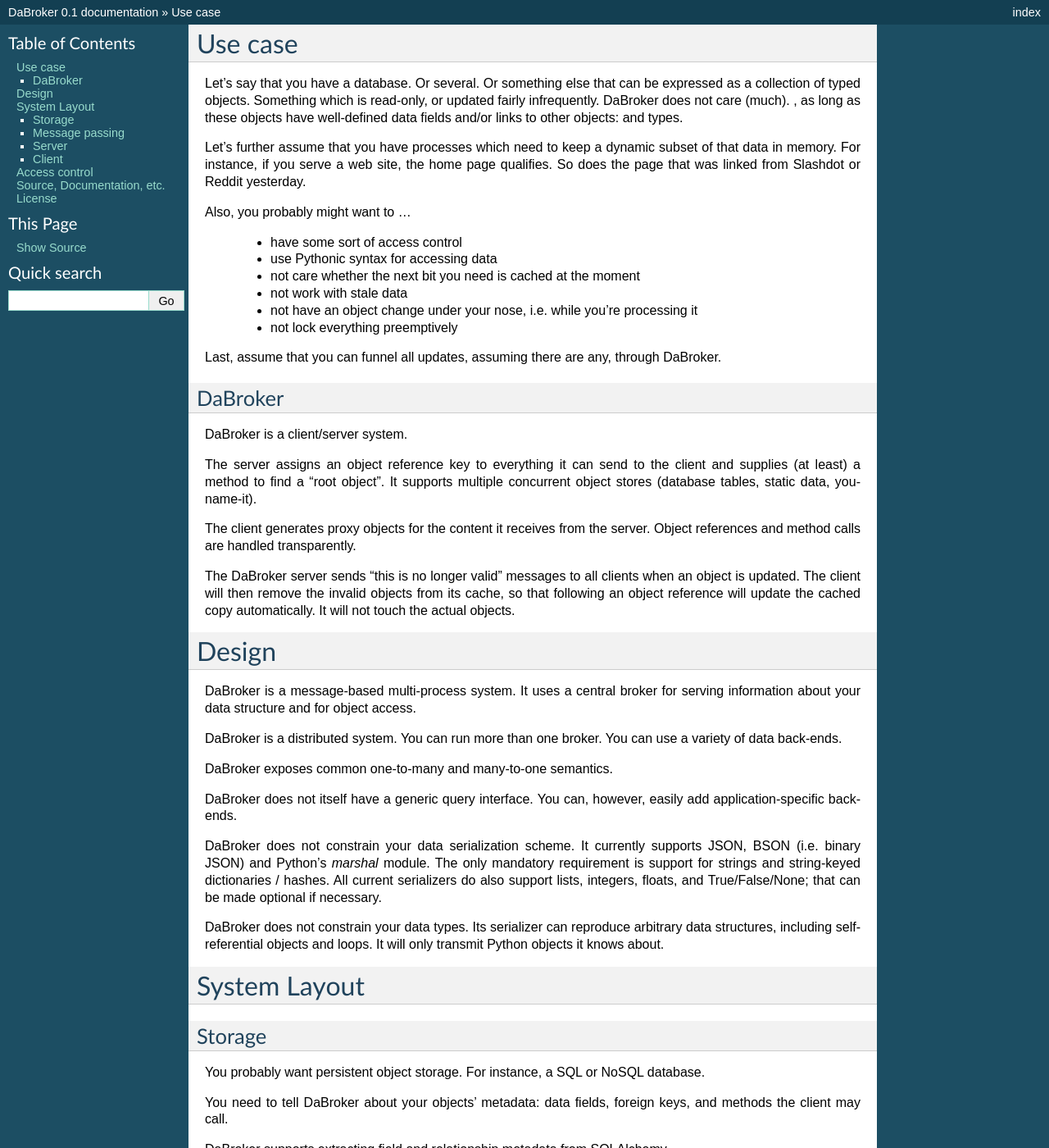
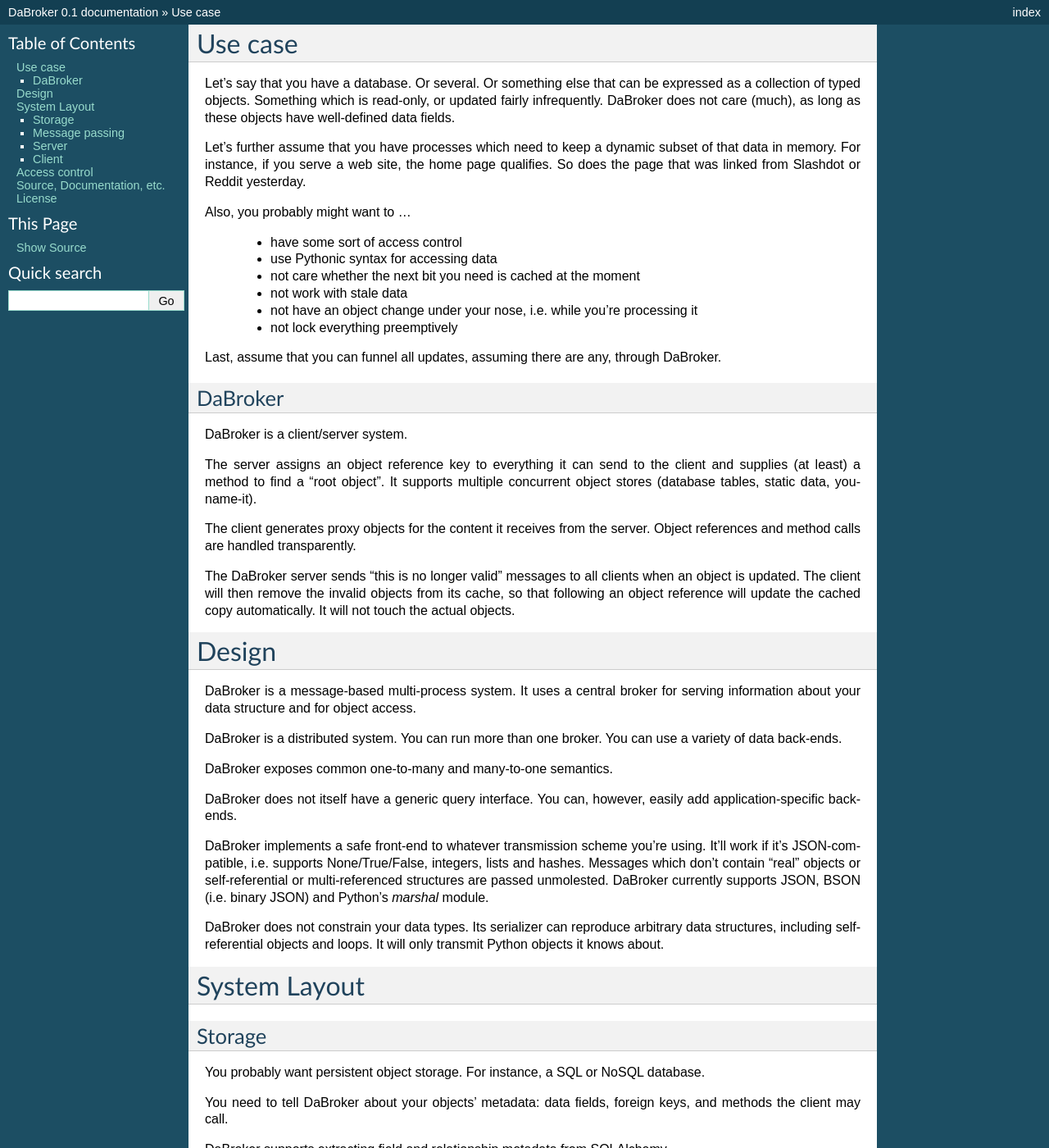
Before and after one commit to smurfix/DaBroker, a Sphinx documentation site: the page built from doc/intro.rst, in a window 1280 px wide and 1400 px high. Shown: the whole window at 82% size. Built offline with Sphinx 7.4.7, drawn with Linux system fonts in a browser that asks for light colours.

Commit message:
more doc

```diff
--- a/doc/intro.rst
+++ b/doc/intro.rst
@@ -4,10 +4,8 @@
 
 Let's say that you have a database. Or several. Or something else that can
 be expressed as a collection of typed objects. Something which is
-read-only, or updated fairly infrequently. DaBroker does not care (much).
-, as long
-as these objects have well-defined data fields and/or links to other objects:
-and types.
+read-only, or updated fairly infrequently. DaBroker does not care (much),
+as long as these objects have well-defined data fields.
 
 Let's further assume that you have processes which need to keep a dynamic
 subset of that data in memory. For instance, if you serve a web site, the
@@ -62,12 +60,12 @@
 DaBroker does not itself have a generic query interface. You can, however,
 easily add application-specific back-ends.
 
-DaBroker does not constrain your data serialization scheme. It currently
-supports JSON, BSON (i.e. binary JSON) and Python's `marshal` module.
-The only mandatory requirement is support for strings and string-keyed
-dictionaries / hashes. All current serializers do also support lists,
-integers, floats, and True/False/None; that can be made optional if
-necessary.
+DaBroker implements a safe front-end to whatever transmission scheme you're
+using. It'll work if it's JSON-compatible, i.e. supports None/True/False,
+integers, lists and hashes. Messages which don't contain "real" objects
+or self-referential or multi-referenced structures are passed unmolested.
+DaBroker currently supports JSON, BSON (i.e. binary JSON) and Python's
+`marshal` module.
 
 DaBroker does not constrain your data types. Its serializer can reproduce
 arbitrary data structures, including self-referential objects and loops.
```
